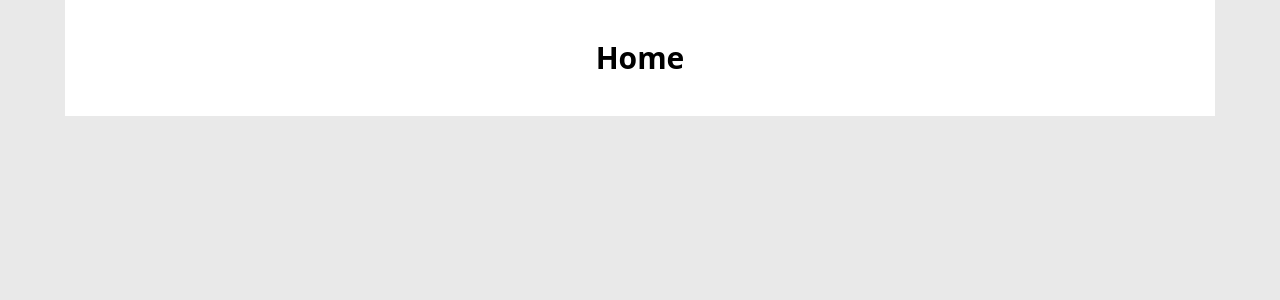
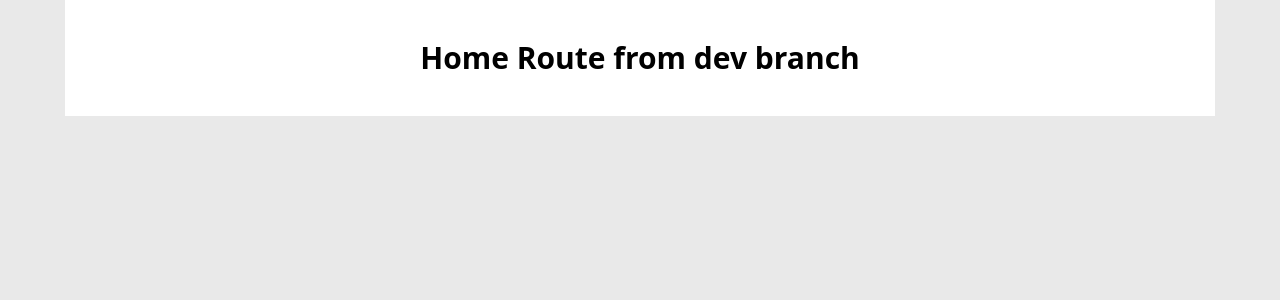
Before and after one commit to ibrahimk4111/mern_hacks, a React (Vite) app: page / in a window 1280 px wide. Shown: the top 300 px of the page. Built offline with nearby package versions, Linux system fonts and the light colour scheme.

Commit message:
dev branch

```diff
--- a/src/components/home/Home.tsx
+++ b/src/components/home/Home.tsx
@@ -2,7 +2,7 @@ import React from 'react'
 
 const Home:React.FC = () => {
   return (
-    <div className=' container text-3xl font-bold text-center text-black bg-white p-10 dark:text-white '>Home </div>
+    <div className=' container text-3xl font-bold text-center text-black bg-white p-10 dark:text-white '>Home Route from dev branch </div>
   )
 }
 
```
